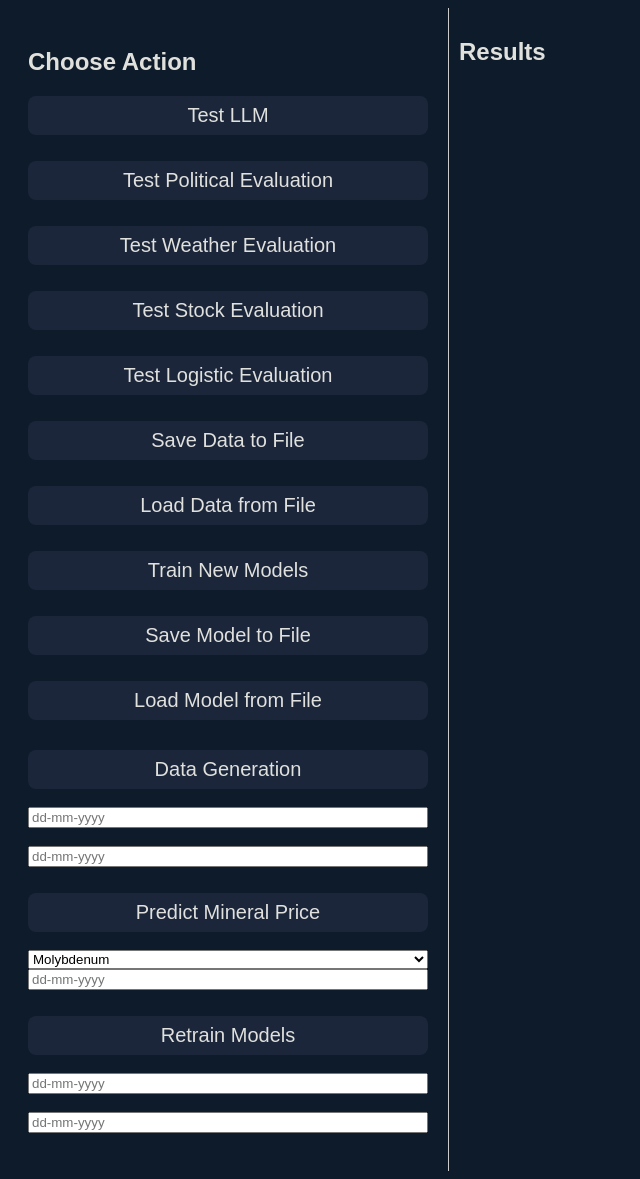
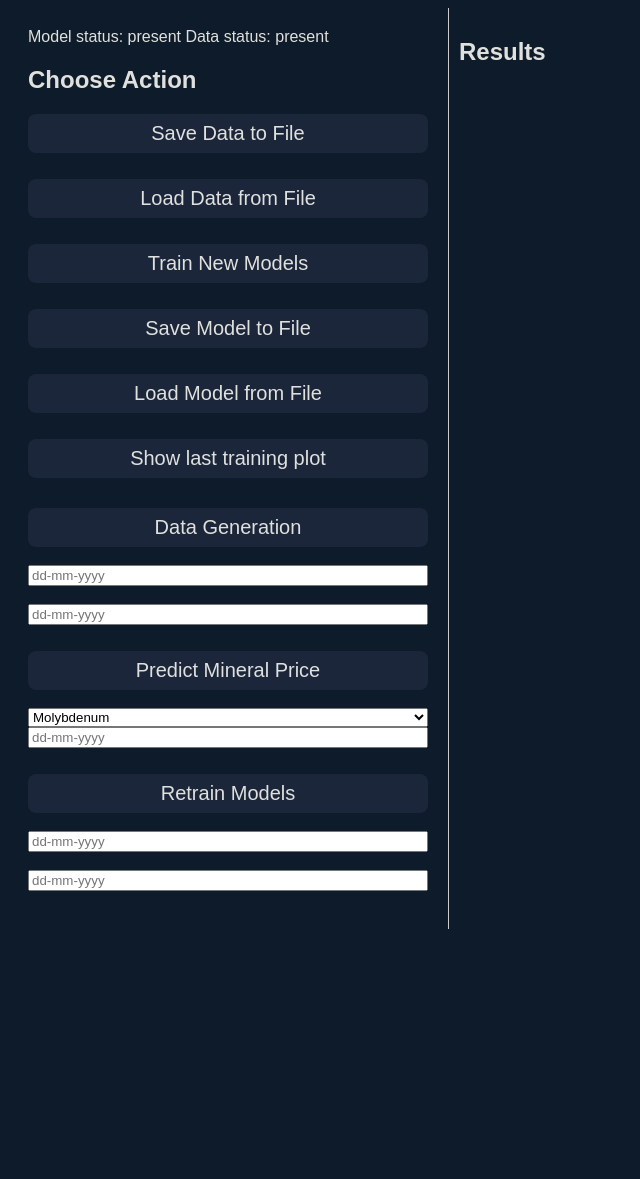
Before and after one commit to atom10/projekt_ai, a Flask app: page / in a window 1280 px wide. Shown: the whole page, without its empty margins (0-640 px from the left). After the commit the page ends 929 px from the top, so only its background shows below. Run offline with Flask 3, Linux system fonts and the light colour scheme.

Commit message:
add simple data and model variable content tracker to index.html

```diff
--- a/app/app.py
+++ b/app/app.py
@@ -26,6 +26,12 @@ lstm_model = None
 xgb_model = None
 scaler = None
 
+def track_state():
+    model_status = 'present' if lstm_model is None else 'missing'
+    flash(model_status, 'model_status')
+    data_status = 'present' if data_for_training is None else 'missing'
+    flash(data_status, 'data_status')
+
 def validate_dates(start_date, end_date):
     """Validate date range input."""
     if not start_date or datetime.strptime(start_date, "%d-%m-%Y") < datetime.strptime("01-01-1990", "%d-%m-%Y"):
@@ -35,6 +41,7 @@ def validate_dates(start_date, end_date):
     return None
 @app.route('/')
 def index():
+    track_state()
     return render_template('index.html')
 @app.route('/action', methods=['POST'])
 def action():
@@ -99,10 +106,13 @@ def action():
             result += html_utils.generate_metric_paragraph('Mean Absolute Error', mae)
             result += html_utils.generate_metric_paragraph('Mean Absolute Percentage Error', mape)
             result += html_utils.generate_image('static/training_results.png')
+    elif action == '14':
+        result = html_utils.generate_image('static/training_results.png')
     else:
         result = "Invalid action."
 
-    flash(result)
+    #track_state()
+    flash(result, 'result')
     return redirect(url_for('index'))
 
 
--- a/app/templates/index.html
+++ b/app/templates/index.html
@@ -9,18 +9,35 @@
 <body>
     <div class="container">
         <nav>
+        Model status: {% with messages = get_flashed_messages(category_filter=["model_status"]) %}
+            {% if messages %}
+                {% for message in messages %}
+                    {{ message | safe }}
+                {% endfor %}
+            {% endif %}
+            {% endwith %}
+
+        Data status: {% with messages = get_flashed_messages(category_filter=["data_status"]) %}
+            {% if messages %}
+                {% for message in messages %}
+                    {{ message | safe }}
+                {% endfor %}
+            {% endif %}
+            {% endwith %}
+    <br>
             <h1>Choose Action</h1>
             <form method="POST" action="/action" class="form">
-                <button type="submit" name="action" value="1" class="btn">Test LLM</button><br>
+                <!--<button type="submit" name="action" value="1" class="btn">Test LLM</button><br>
                 <button type="submit" name="action" value="2" class="btn">Test Political Evaluation</button><br>
                 <button type="submit" name="action" value="3" class="btn">Test Weather Evaluation</button><br>
                 <button type="submit" name="action" value="4" class="btn">Test Stock Evaluation</button><br>
-                <button type="submit" name="action" value="5" class="btn">Test Logistic Evaluation</button><br>
+                <button type="submit" name="action" value="5" class="btn">Test Logistic Evaluation</button><br>-->
                 <button type="submit" name="action" value="7" class="btn">Save Data to File</button><br>
                 <button type="submit" name="action" value="8" class="btn">Load Data from File</button><br>
                 <button type="submit" name="action" value="9" class="btn">Train New Models</button><br>
                 <button type="submit" name="action" value="10" class="btn">Save Model to File</button><br>
                 <button type="submit" name="action" value="11" class="btn">Load Model from File</button><br>
+                <button type="submit" name="action" value="14" class="btn">Show last training plot</button><br>
             </form>
             <form method="POST" action="/action" class="form">
                 <div class="form-group">
@@ -50,7 +67,7 @@
         <section class="results">
             <h2>Results</h2>
             <div class="spinner" id="loadingSpinner"></div>
-            {% with messages = get_flashed_messages() %}
+            {% with messages = get_flashed_messages(category_filter=["result"]) %}
             {% if messages %}
                 {% for message in messages %}
                     {{ message | safe }}
```
